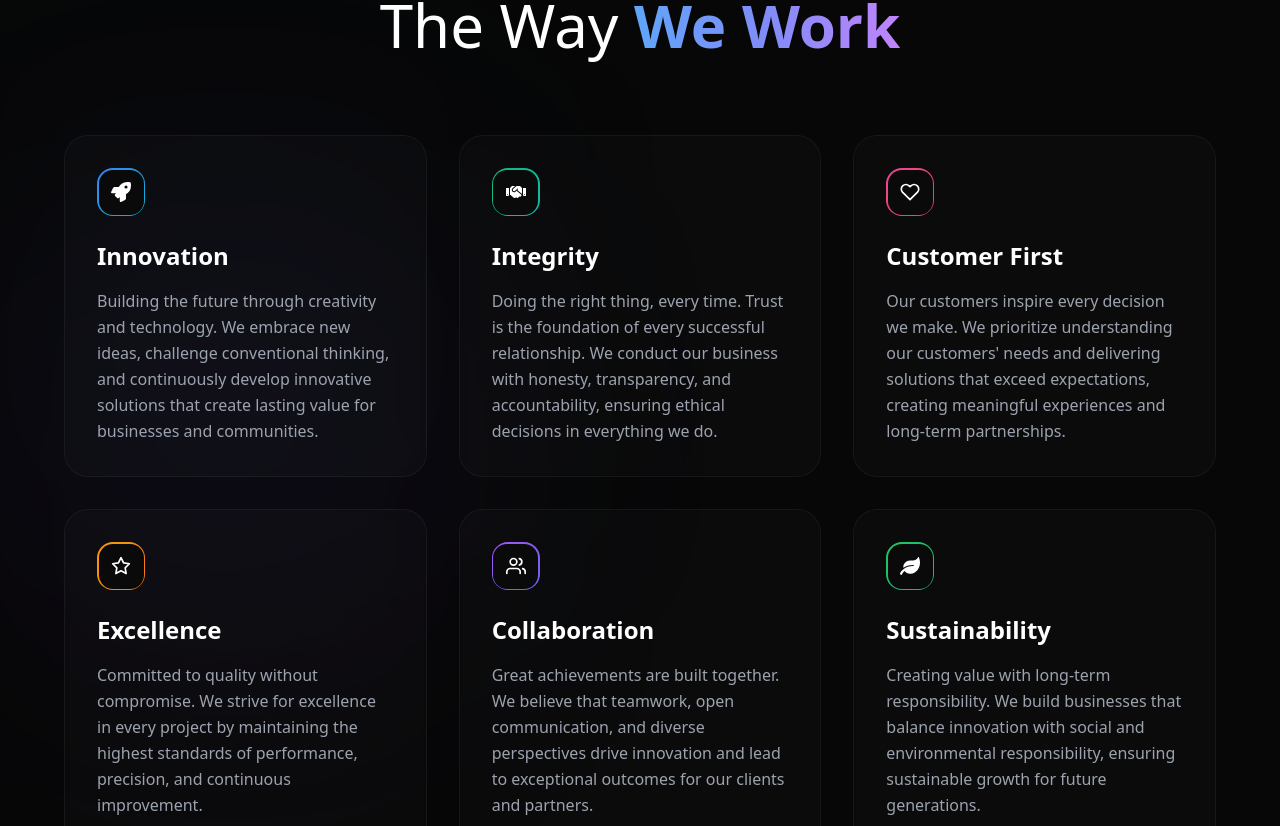
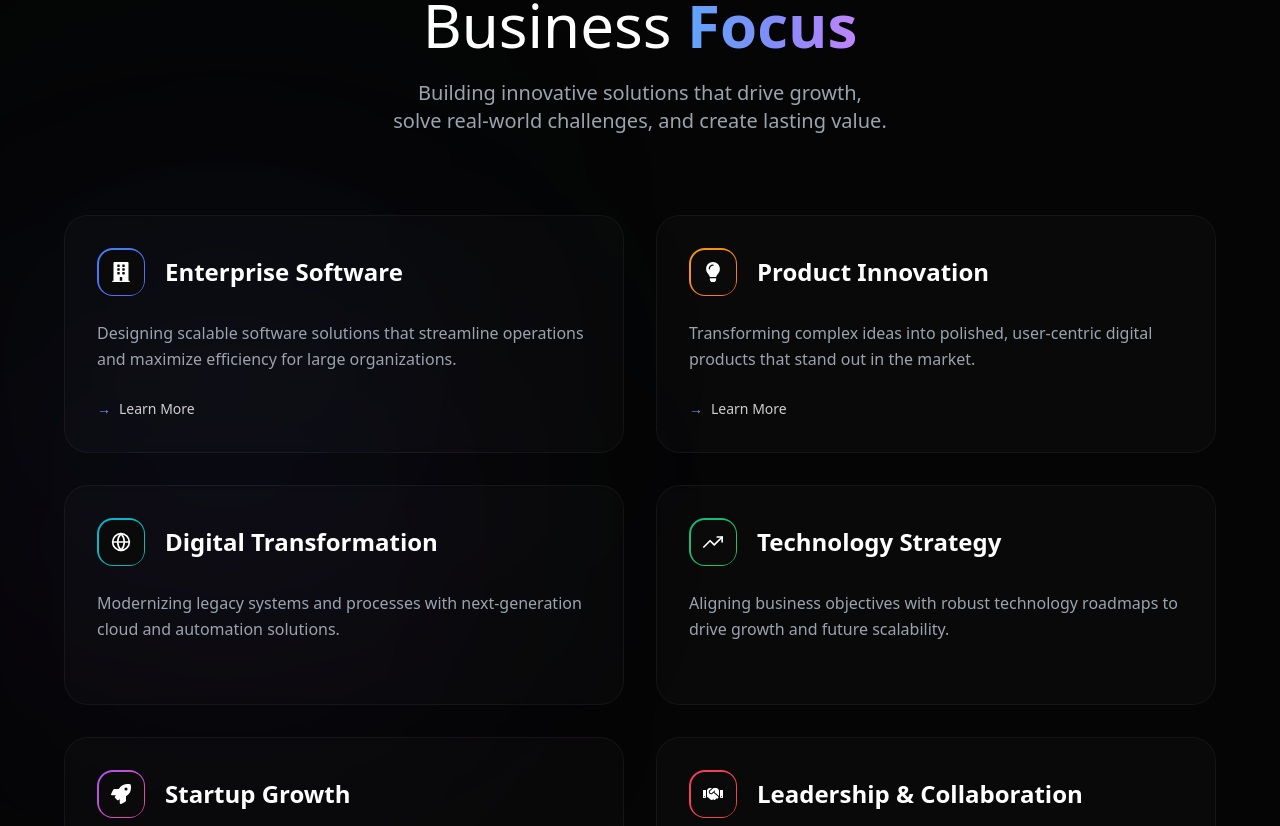
Before and after one commit to BTC-2025/MR-B, a React (Create React App) app: page / in a window 1280 px wide. Shown: the part 1474-2300 px from the top of the page. Built offline with nearby package versions, Linux system fonts and the light colour scheme; a web font is replaced by a local one.

Commit message:
feat: add BusinessFocus section and integrate navigation into main App router

```diff
--- a/src/App.js
+++ b/src/App.js
@@ -13,6 +13,7 @@ import CoreValues from './components/CoreValues';
 import Milestones from './components/Milestones';
 import Legacy from './components/Legacy';
 import Feedback from './components/Feedback';
+import BusinessFocus from './components/BusinessFocus';
 
 
 import { AnimatePresence, motion } from 'framer-motion';
@@ -49,6 +50,7 @@ function App() {
                 >
                   <Hero setCurrentPage={setCurrentPage} />
                   <MissionVision />
+                  <BusinessFocus setCurrentPage={setCurrentPage} />
                   <CoreValues />
                   <Milestones />
                   <Legacy />
--- /dev/null
+++ b/src/components/BusinessFocus.jsx
@@ -0,0 +1,135 @@
+import React, { useRef } from 'react';
+import { motion, useInView } from 'framer-motion';
+import { FiGlobe, FiTrendingUp } from 'react-icons/fi';
+import { FaBuilding, FaRocket, FaHandshake, FaLightbulb } from 'react-icons/fa';
+
+const BusinessFocus = ({ setCurrentPage }) => {
+  const containerRef = useRef(null);
+  const isInView = useInView(containerRef, { once: true, amount: 0.05 });
+
+  const focuses = [
+    {
+      title: 'Enterprise Software',
+      icon: FaBuilding,
+      desc: 'Designing scalable software solutions that streamline operations and maximize efficiency for large organizations.',
+      color: 'from-blue-500 to-indigo-500',
+      hasLink: true,
+      linkTarget: 'services'
+    },
+    {
+      title: 'Product Innovation',
+      icon: FaLightbulb,
+      desc: 'Transforming complex ideas into polished, user-centric digital products that stand out in the market.',
+      color: 'from-amber-500 to-orange-500',
+      hasLink: true,
+      linkTarget: 'services'
+    },
+    {
+      title: 'Digital Transformation',
+      icon: FiGlobe,
+      desc: 'Modernizing legacy systems and processes with next-generation cloud and automation solutions.',
+      color: 'from-cyan-500 to-teal-500',
+      hasLink: false
+    },
+    {
+      title: 'Technology Strategy',
+      icon: FiTrendingUp,
+      desc: 'Aligning business objectives with robust technology roadmaps to drive growth and future scalability.',
+      color: 'from-emerald-500 to-green-500',
+      hasLink: false
+    },
+    {
+      title: 'Startup Growth',
+      icon: FaRocket,
+      desc: 'Supporting early-stage founders with technical architecture and leadership to help them scale rapidly.',
+      color: 'from-purple-500 to-pink-500',
+      hasLink: false
+    },
+    {
+      title: 'Leadership & Collaboration',
+      icon: FaHandshake,
+      desc: 'Building, mentoring, and scaling highly collaborative product and engineering teams.',
+      color: 'from-rose-500 to-red-500',
+      hasLink: false
+    }
+  ];
+
+  return (
+    <section ref={containerRef} className="relative bg-[#050505] py-28 overflow-hidden border-t border-white/5">
+      {/* Background glow blobs */}
+      <div className="absolute top-1/4 left-1/10 w-[450px] h-[450px] bg-blue-500/5 rounded-full blur-[140px] pointer-events-none" />
+      <div className="absolute bottom-1/4 right-1/10 w-[450px] h-[450px] bg-purple-500/5 rounded-full blur-[140px] pointer-events-none" />
+
+      <div className="max-w-7xl mx-auto px-8 lg:px-16 relative z-10">
+
+        {/* Section Header */}
+        <div className="text-center mb-20">
+          <span className="text-gray-500 text-sm tracking-[0.3em] uppercase mb-4 block">Focus</span>
+          <h2 className="text-5xl md:text-6xl font-extralight text-white mb-6">
+            Business <span className="font-bold bg-gradient-to-r from-blue-400 via-indigo-400 to-purple-400 bg-clip-text text-transparent">Focus</span>
+          </h2>
+          <p className="text-gray-400 text-lg md:text-xl font-light max-w-2xl mx-auto leading-relaxed text-balance">
+            Building innovative solutions that drive growth, solve real-world challenges, and create lasting value.
+          </p>
+        </div>
+
+        {/* Focus Grid */}
+        <div className="grid grid-cols-1 md:grid-cols-2 gap-8">
+          {focuses.map((item, index) => (
+            <motion.div
+              key={index}
+              initial={{ opacity: 0, y: 30 }}
+              animate={isInView ? { opacity: 1, y: 0 } : {}}
+              transition={{ duration: 0.8, delay: index * 0.1, ease: [0.22, 1, 0.36, 1] }}
+              className="group relative bg-white/[0.02] backdrop-blur-sm border border-white/5 hover:border-white/15 rounded-3xl p-8 transition-all duration-500 overflow-hidden flex flex-col justify-between min-h-[220px]"
+            >
+              {/* Card Hover Glow effect */}
+              <div className={`absolute inset-0 bg-gradient-to-br ${item.color} opacity-0 group-hover:opacity-[0.03] transition-opacity duration-500 rounded-3xl -z-10`} />
+
+              <div>
+                {/* Header info (Icon & Title) */}
+                <div className="flex items-center gap-5 mb-6">
+                  {/* Icon wrapper */}
+                  <div className={`w-12 h-12 rounded-2xl bg-gradient-to-br ${item.color} p-[1.5px] relative group-hover:scale-105 transition-transform duration-300 shrink-0`}>
+                    <div className="w-full h-full bg-[#0a0a0a] rounded-[14px] flex items-center justify-center text-white">
+                      <item.icon className="w-5 h-5" />
+                    </div>
+                  </div>
+
+                  {/* Title */}
+                  <h3 className="text-2xl font-bold text-white group-hover:text-transparent group-hover:bg-clip-text group-hover:bg-gradient-to-r group-hover:from-white group-hover:to-gray-400 transition-all duration-300">
+                    {item.title}
+                  </h3>
+                </div>
+
+                {/* Description */}
+                <p className="text-gray-400 text-base leading-relaxed font-light mb-6">
+                  {item.desc}
+                </p>
+              </div>
+
+              {/* Action Button/Link if available */}
+              {item.hasLink && (
+                <div className="mt-auto">
+                  <button
+                    onClick={() => setCurrentPage(item.linkTarget)}
+                    className="inline-flex items-center gap-2 text-sm font-medium text-white/80 hover:text-white transition-colors duration-300 group/link"
+                  >
+                    <span className="text-indigo-400 group-hover:translate-x-1 transition-transform duration-300">
+                      →
+                    </span>
+                    <span className="font-medium">
+                      Learn More
+                    </span>
+                  </button>
+                </div>
+              )}
+            </motion.div>
+          ))}
+        </div>
+      </div>
+    </section>
+  );
+};
+
+export default BusinessFocus;
--- a/src/components/Navbar.jsx
+++ b/src/components/Navbar.jsx
@@ -6,14 +6,14 @@ const Navbar = ({ currentPage, setCurrentPage }) => {
     { id: 'home', label: 'Home' },
     { id: 'about', label: 'About' },
     { id: 'services', label: 'Services' },
-    { id: 'feedback', label: "🤝 Let's Talk" },
+    { id: 'feedback', label: "Complaint Box" },
     { id: 'contact', label: 'Contact' }
   ];
 
   return (
     <nav className="fixed top-0 left-0 right-0 z-50 bg-gray-950/80 backdrop-blur-md border-b border-white/5 py-4 px-8 lg:px-16 flex justify-between items-center">
       <div className="flex items-center cursor-pointer" onClick={() => setCurrentPage('home')}>
-        <span className="text-white text-xl font-bold tracking-wider">Mr. B</span>
+        <span className="text-white text-xl font-bold tracking-wider">Mr.B</span>
       </div>
 
       <div className="flex gap-8">
@@ -21,9 +21,8 @@ const Navbar = ({ currentPage, setCurrentPage }) => {
           <button
             key={item.id}
             onClick={() => setCurrentPage(item.id)}
-            className={`relative text-sm tracking-[0.2em] uppercase font-light transition-colors py-1 ${
-              currentPage === item.id ? 'text-white' : 'text-gray-400 hover:text-white'
-            }`}
+            className={`relative text-sm tracking-[0.2em] uppercase font-light transition-colors py-1 ${currentPage === item.id ? 'text-white' : 'text-gray-400 hover:text-white'
+              }`}
           >
             {item.label}
             {currentPage === item.id && (
```
